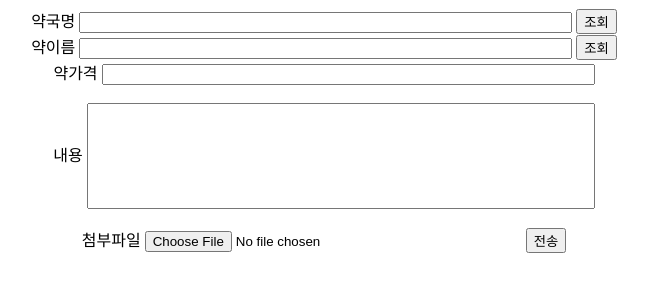
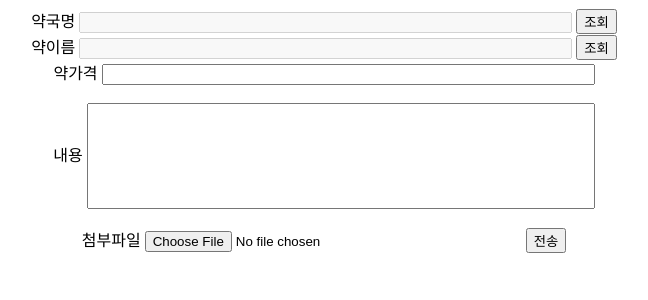
Before and after one commit to KNU-OSP10/FinalProject, a Flask app: template flask_files/templates/report.html in a window 1280 px wide. Shown: the top 300 px of the page, without its empty margins (316-964 px from the left). Run offline with Flask 2, Linux system fonts and the light colour scheme; the template is opened without the code that fills it, so the values that code supplies are empty.

Commit message:
input from popUp (not debugged)

```diff
--- a/flask_files/templates/report.html
+++ b/flask_files/templates/report.html
@@ -22,11 +22,11 @@
     <!-- 위에 배너 만들기. 배너는 계속 쓸 수 있게 하기.-->
     <!-- 검색 창 포함해서 만들기(배너)-->
     <form name="input" method="get" action=""> <!-- 넣어주는 방식이니까, get 으로 넣어주기. post 아니다! -->
-        약국명 <input type="text" class="nonDescription" name="pharmName" /required>
+        약국명 <input type="text" class="nonDescription" id="pharmName" name="pharmName" disabled /required >
         <input type="button" value="조회" onclick="inquirePharmName();"><br>
 
         <!-- 팝업 버튼 구현 필요함. -->
-        약이름 <input type="text" class="nonDescription" name="drugName" /required>
+        약이름 <input type="text" class="nonDescription" name="drugName" disabled /required>
         <input type="button" value="조회" onclick="inquireDrugName();"><br>
 
         <!-- 마찬가지. 팝업 버튼구현 필요함. -->
@@ -47,7 +47,7 @@
     </form>
     <script>
         function inquirePharmName(){
-            window.open("html/testPopup.html","팝업 테스트","width=400,height=300,top=10,left=10");
+            window.open("testPopup.html","팝업 테스트","width=400,height=300,top=10,left=10")
         }
 
         function inquireDrugName(){
```
Also changed, not shown: flask_files/templates/testPopup.html (+10 -0 lines).
